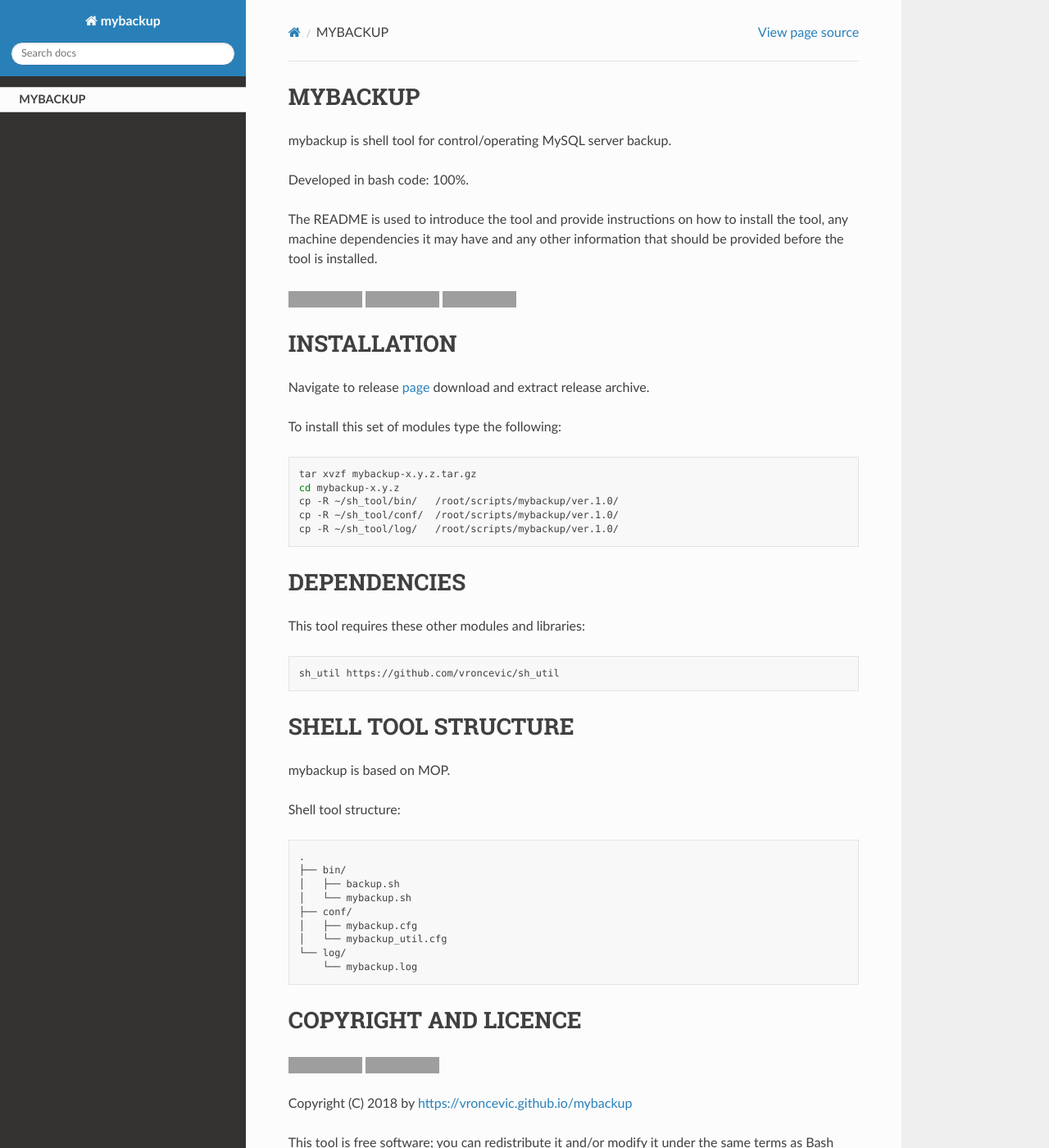
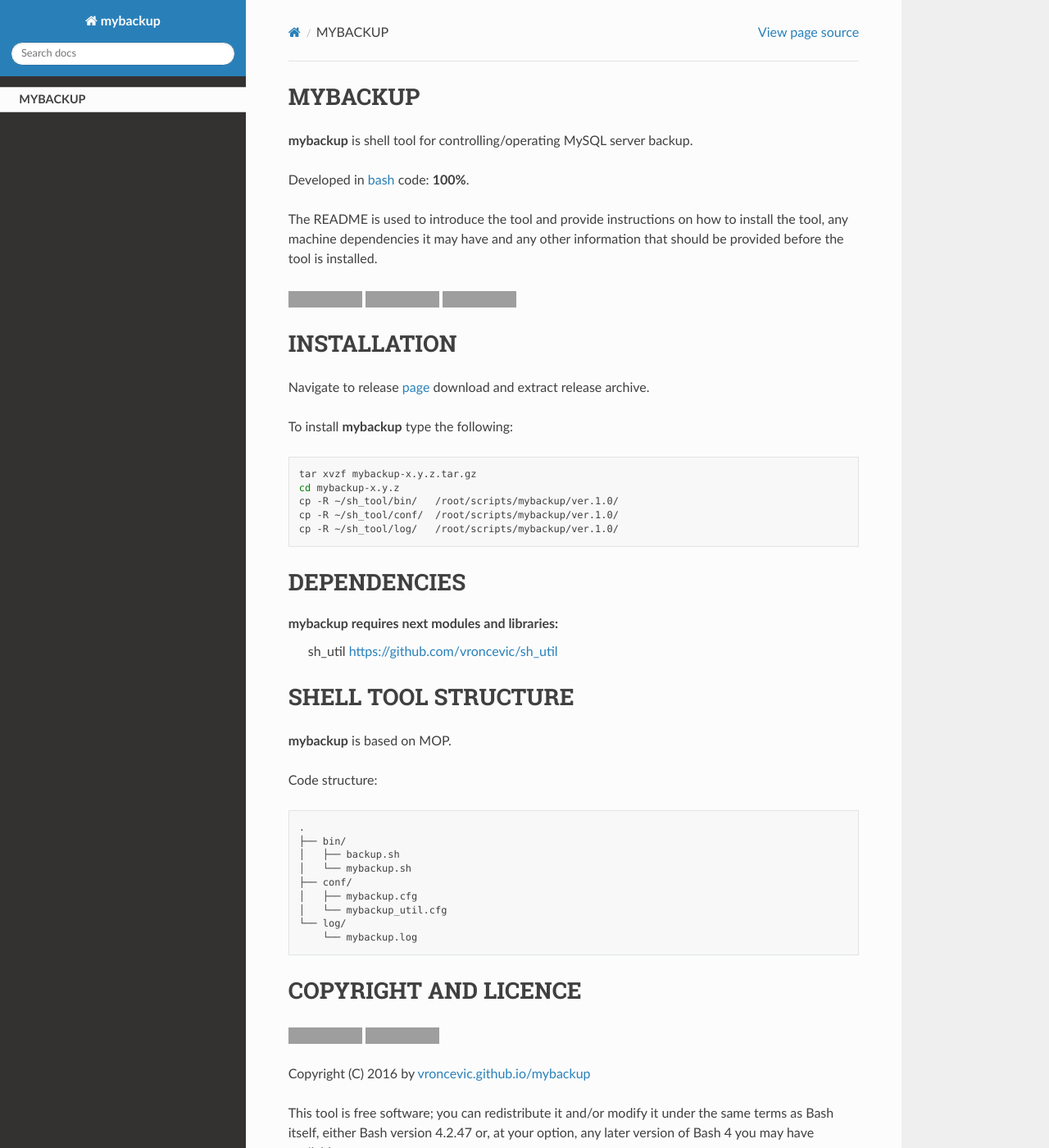
Before and after one commit to vroncevic/mybackup, a Sphinx documentation site: the page built from docs/source/index.rst, in a window 1280 px wide and 1400 px high. Shown: the whole window at 82% size. Built offline with Sphinx 7.4.7 and the Read the Docs theme 2.0.0, drawn with Linux system fonts in a browser that asks for light colours; grey boxes are pictures that could not be loaded.

Commit message:
[mybackup] Updated Dockerfile, docs

```diff
--- a/docs/source/index.rst
+++ b/docs/source/index.rst
@@ -6,10 +6,9 @@
 
  self
 
+**mybackup** is shell tool for controlling/operating MySQL server backup.
 
-mybackup is shell tool for control/operating MySQL server backup.
-
-Developed in bash code: 100%.
+Developed in `bash <https://en.wikipedia.org/wiki/Bash_(Unix_shell)>`_ code: **100%**.
 
 The README is used to introduce the tool and provide instructions on
 how to install the tool, any machine dependencies it may have and any
@@ -28,11 +27,12 @@
 
 INSTALLATION
 -------------
+
 Navigate to release `page`_ download and extract release archive.
 
 .. _page: https://github.com/vroncevic/mybackup/releases
 
-To install this set of modules type the following:
+To install **mybackup** type the following:
 
 .. code-block:: bash
 
@@ -44,17 +44,16 @@
 
 DEPENDENCIES
 -------------
-This tool requires these other modules and libraries:
 
-.. code-block:: bash
-
-   sh_util https://github.com/vroncevic/sh_util
+**mybackup** requires next modules and libraries:
+    sh_util `https://github.com/vroncevic/sh_util <https://github.com/vroncevic/sh_util>`_
 
 SHELL TOOL STRUCTURE
 ---------------------
-mybackup is based on MOP.
 
-Shell tool structure:
+**mybackup** is based on MOP.
+
+Code structure:
 
 .. code-block:: bash
 
@@ -79,7 +78,7 @@
 .. |License: Apache 2.0| image:: https://img.shields.io/badge/License-Apache%202.0-blue.svg
    :target: https://opensource.org/licenses/Apache-2.0
 
-Copyright (C) 2018 by https://vroncevic.github.io/mybackup
+Copyright (C) 2016 by `vroncevic.github.io/mybackup <https://vroncevic.github.io/mybackup>`_
 
 This tool is free software; you can redistribute it and/or modify it
 under the same terms as Bash itself, either Bash version 4.2.47 or,
```
Also changed, not shown: README.md (+16 -17 lines), 5 other files.
